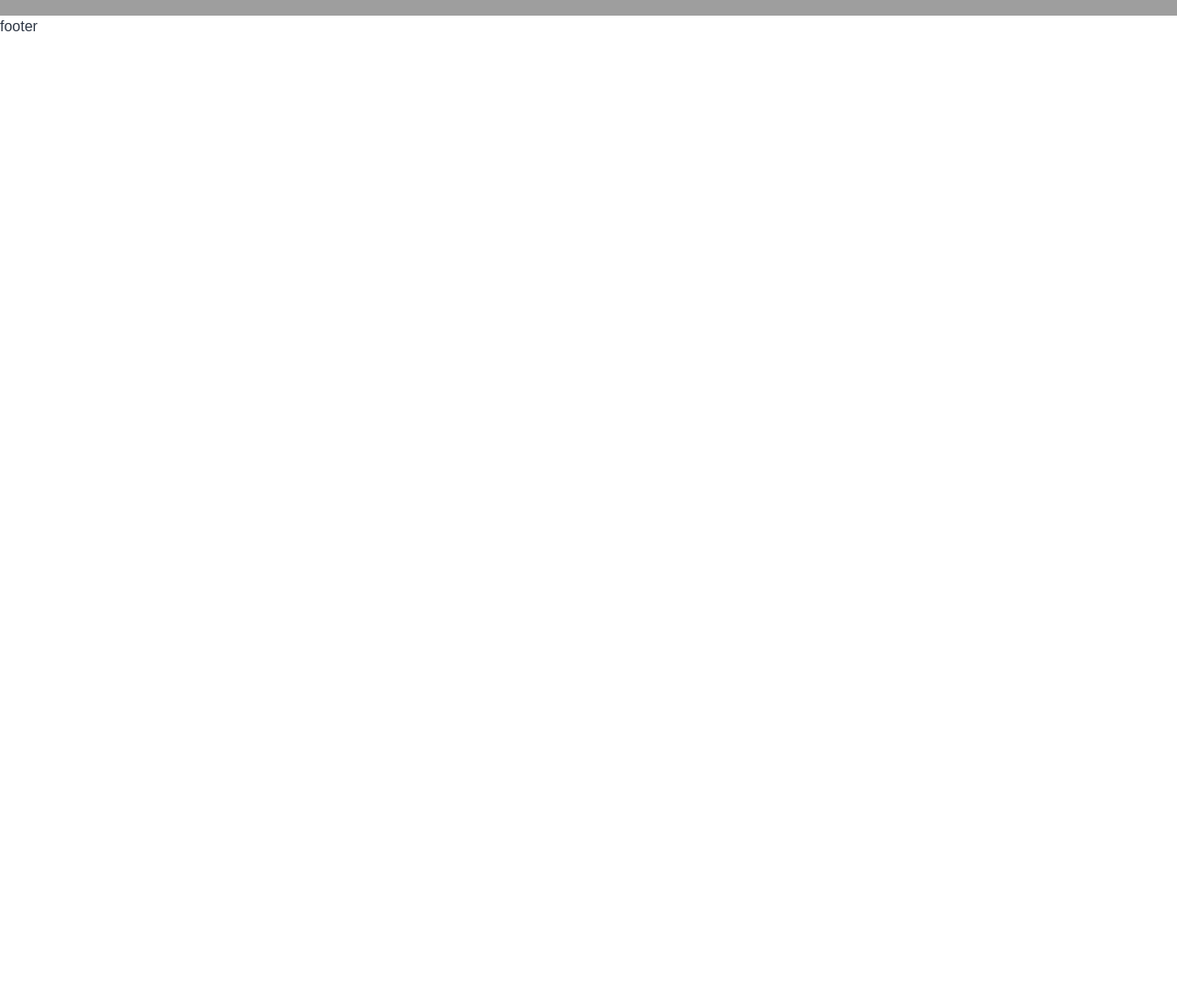
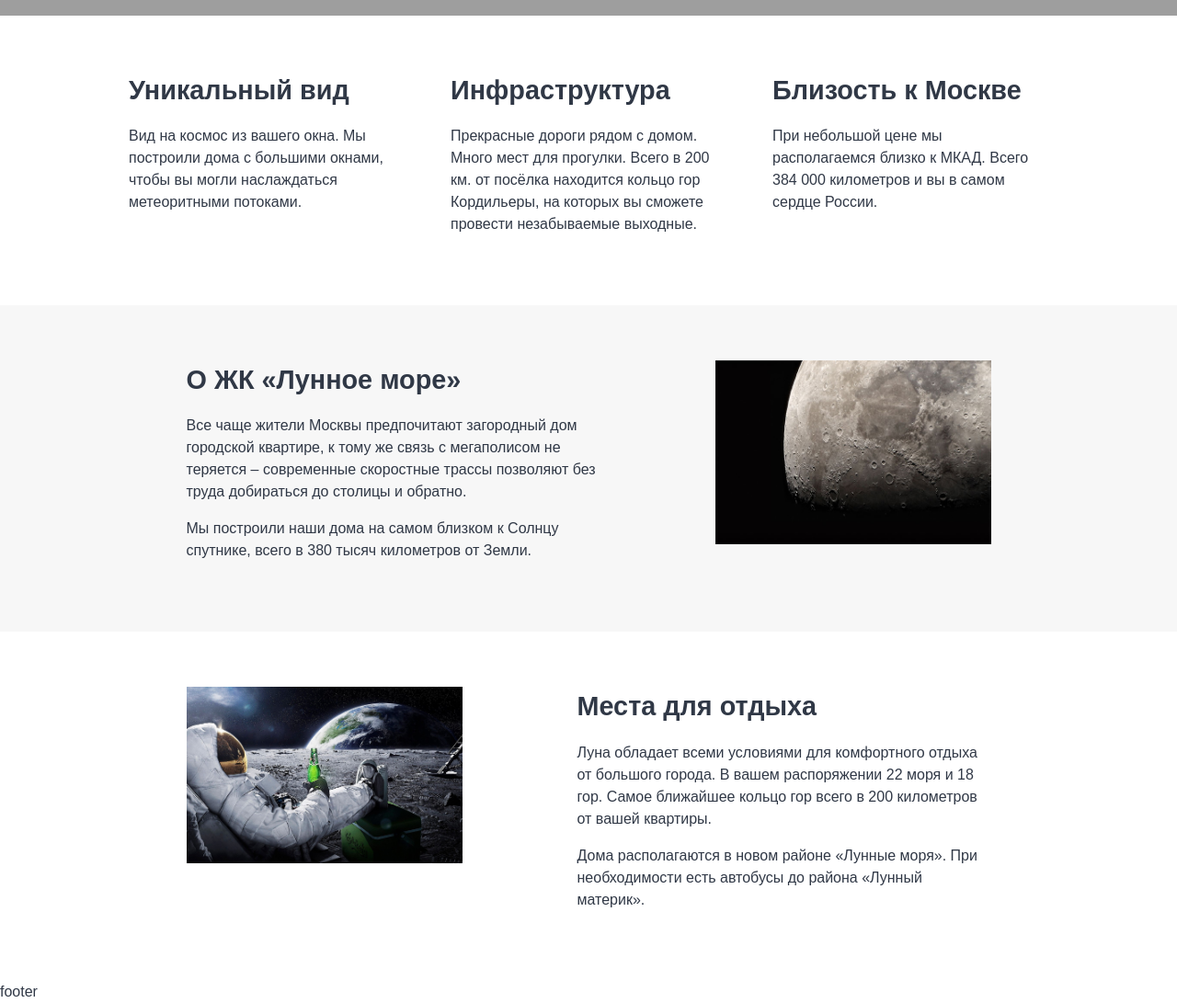
Before and after one commit to allanteone/layout-designer-project-lvl1, a website: page src/index.html in a window 1280 px wide. Shown: the part 500-1591 px from the top of the page at 92% size. Before the commit the page ends 800 px from the top, so only its background shows below. Drawn offline with Linux system fonts and the light colour scheme; grey boxes are pictures that could not be loaded.

Commit message:
adding main blocks of the page

```diff
--- a/src/index.html
+++ b/src/index.html
@@ -35,6 +35,57 @@
         </div>
     </div>
 
+    <div class="advantages-block-container">
+        <div class="advantages-block-content">
+            <section>
+                <h2>Уникальный вид</h2>
+                <p>Вид на космос из вашего окна. Мы построили дома с большими окнами, чтобы вы могли наслаждаться
+                    метеоритными потоками.</p>
+            </section>
+            <section>
+                <h2>Инфраструктура</h2>
+                <p>Прекрасные дороги рядом с домом. Много мест для прогулки. Всего в 200 км. от посёлка находится кольцо
+                    гор Кордильеры, на которых вы сможете провести незабываемые выходные.</p>
+            </section>
+            <section>
+                <h2>Близость к Москве</h2>
+                <p>При небольшой цене мы располагаемся близко к МКАД. Всего 384 000 километров и вы в самом сердце
+                    России.</p>
+            </section>
+        </div>
+    </div>
+
+    <div class="about-block-container">
+        <section class="about-block-content">
+            <article class="about-block-article">
+                <h2>О ЖК «Лунное море»</h2>
+                <p>Все чаще жители Москвы предпочитают загородный дом городской квартире, к тому же связь с мегаполисом не теряется – современные скоростные трассы позволяют без труда добираться до столицы и обратно.</p>
+                <p>Мы построили наши дома на самом близком к Солнцу спутнике, всего в 380 тысяч километров от Земли.</p>
+            </article>
+            <div class="about-block-img-container">
+                <img src="img/moon-1.jpg" class="about-block-img" alt="">
+            </div>
+        </section>
+    </div>
+
+    <div class="places-block-container">
+        <section class="places-block-content">
+            <article class="places-block-article">
+                <h2>Места для отдыха</h2>
+                <p>Луна обладает всеми условиями для комфортного отдыха от большого города. В вашем распоряжении 22 моря и 18 гор. Самое ближайшее кольцо гор всего в 200 километров от вашей квартиры.</p>
+                <p>Дома располагаются в новом районе «Лунные моря». При необходимости есть автобусы до района «Лунный материк».</p>
+            </article>
+            <div class="places-block-img-container">
+                <img src="img/moon-2.jpg" class="places-block-img" alt="">
+            </div>
+
+        </section>
+    </div>
+
+
+
+
+
 </main>
 
 <footer>footer</footer>
--- a/src/styles/style.css
+++ b/src/styles/style.css
@@ -138,3 +138,100 @@ header {
   border-radius: 10px;
   font-width: 700;
 }
+
+
+
+
+.advantages-block-container {
+  width: 100%;
+
+  display: flex;
+  justify-content: center;
+
+  background-color: #fff;
+}
+
+
+.advantages-block-content {
+  padding: 60px 0;
+  width: 1000px;
+
+  display: flex;
+  justify-content: center;
+}
+
+.advantages-block-content section {
+  width: 30%;
+}
+
+section+section {
+  margin-left: 50px;
+}
+
+
+
+
+
+.about-block-container {
+  padding: 60px 0;
+  width: 100%;
+
+  background-color: #f7f7f7;
+
+  display: flex;
+  justify-content: center;
+}
+
+.about-block-content {
+  width: 1000px;
+  display: flex;
+  justify-content: space-around;
+}
+
+.about-block-article {
+  width: 45%;
+}
+
+.about-block-img-container {
+  width: 30%;
+}
+
+.about-block-img {
+  width: 100%;
+  object-fit: cover;
+}
+
+
+
+
+
+
+.places-block-container {
+  padding: 60px 0;
+  width: 100%;
+
+  background-color: #fff;
+
+  display: flex;
+  justify-content: center;
+}
+
+.places-block-content {
+  width: 1000px;
+  display: flex;
+  justify-content: space-around;
+}
+
+.places-block-article {
+  width: 45%;
+}
+
+.places-block-img-container {
+  width: 30%;
+
+  order: -1;
+}
+
+.places-block-img {
+  width: 100%;
+}
```
Also changed, not shown: src/img/moon-1.jpg (added), src/img/moon-2.jpg (added).
